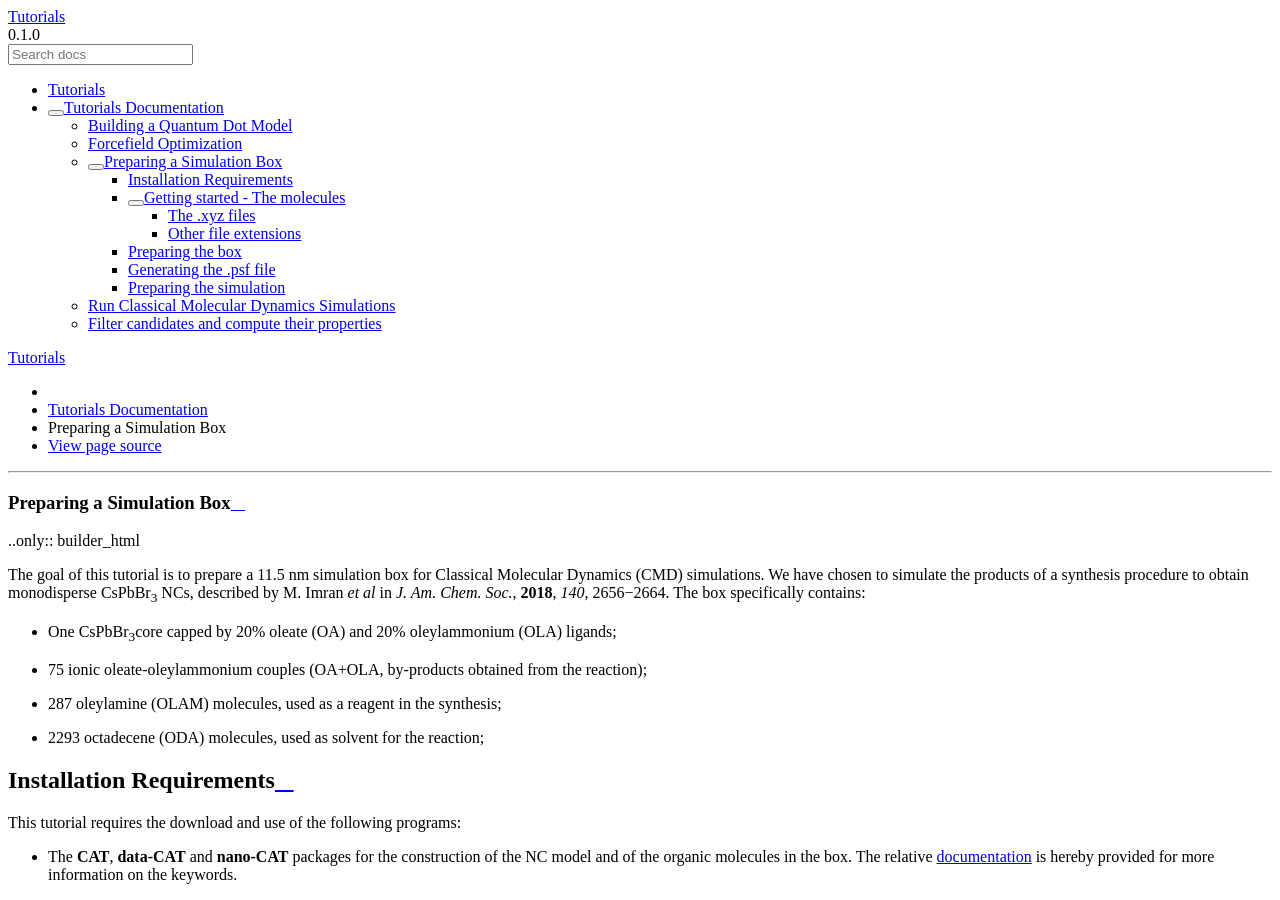
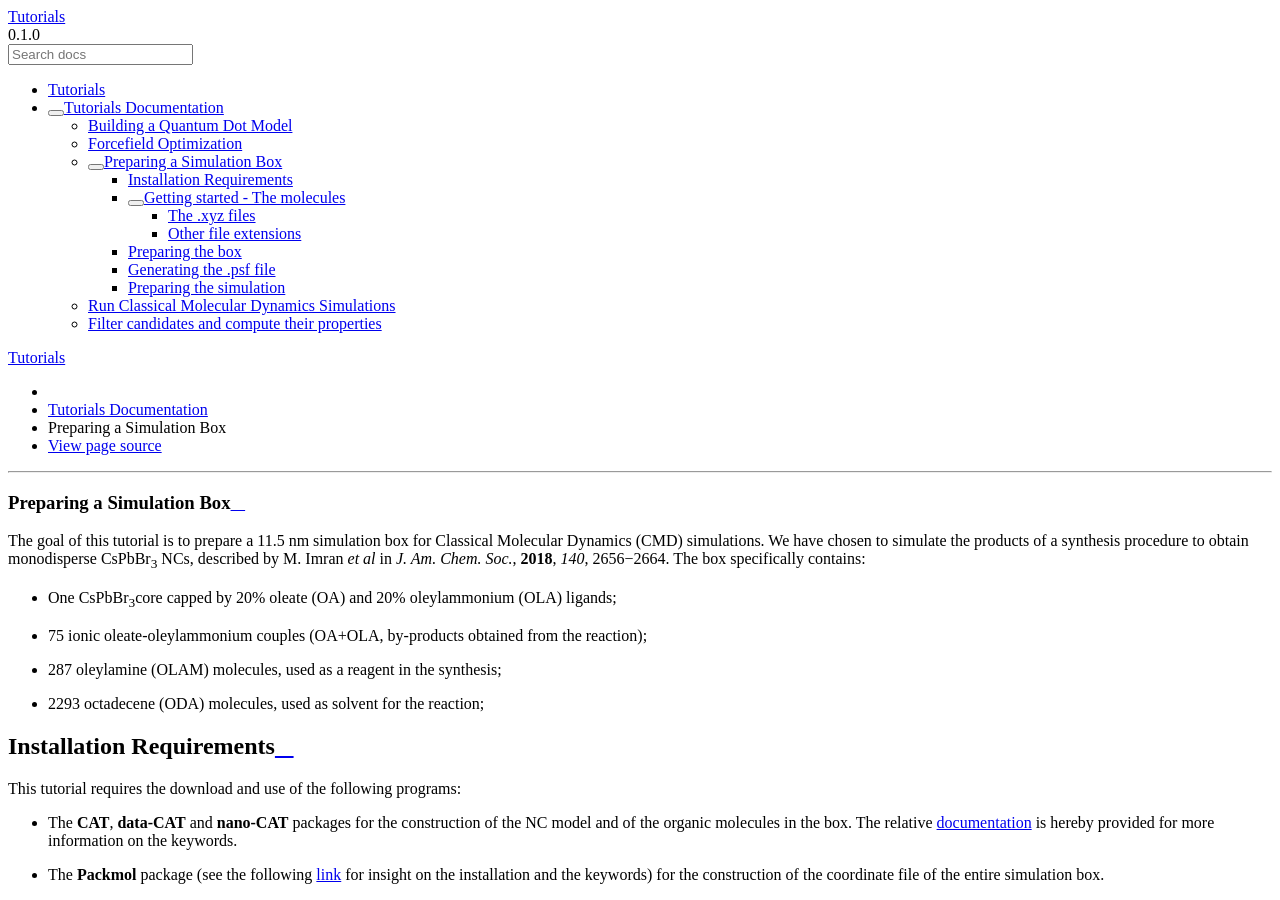
Before and after one commit to nlesc-nano/Tutorials, a Sphinx documentation site: the page built from docs/3_simulation_box.rst, in a window 1280 px wide and 900 px high. Built offline with Sphinx 7.4.7 and the Read the Docs theme 2.0.0, drawn with Linux system fonts in a browser that asks for light colours; some of the changed text lies outside the part shown.

Commit message:
Update 3_simulation_box.rst

```diff
--- a/docs/3_simulation_box.rst
+++ b/docs/3_simulation_box.rst
@@ -2,7 +2,6 @@
 
 Preparing a Simulation Box
 ==========================
-..only:: builder_html
 
 The goal of this tutorial is to prepare a 11.5 nm simulation box for Classical Molecular Dynamics (CMD) simulations. We have chosen to simulate the products of a synthesis procedure to obtain monodisperse CsPbBr\ :sub:`3`\  NCs, described by M. Imran *et al* in *J. Am. Chem. Soc.*, **2018**, *140*, 2656−2664.
 The box specifically contains:
```
Also changed, not shown: other parts of docs/3_simulation_box.rst (+1 -0 lines).
